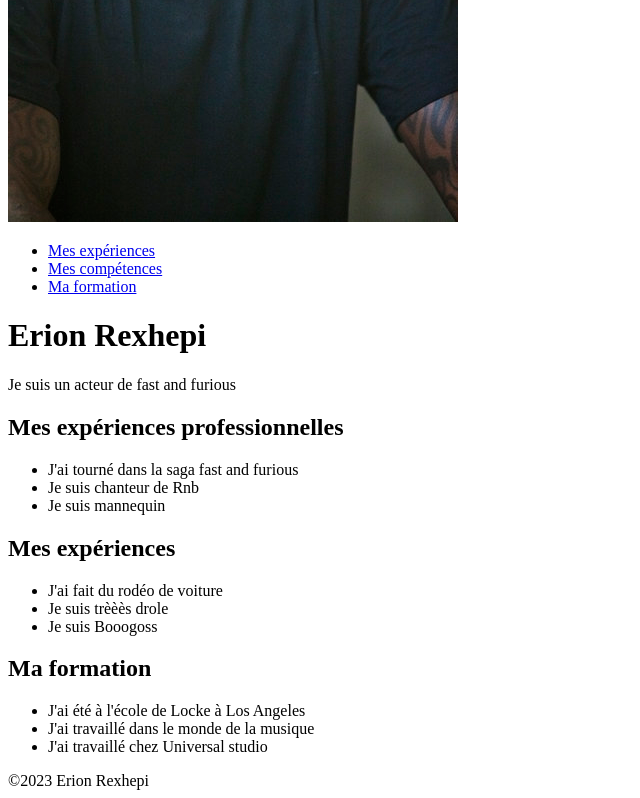
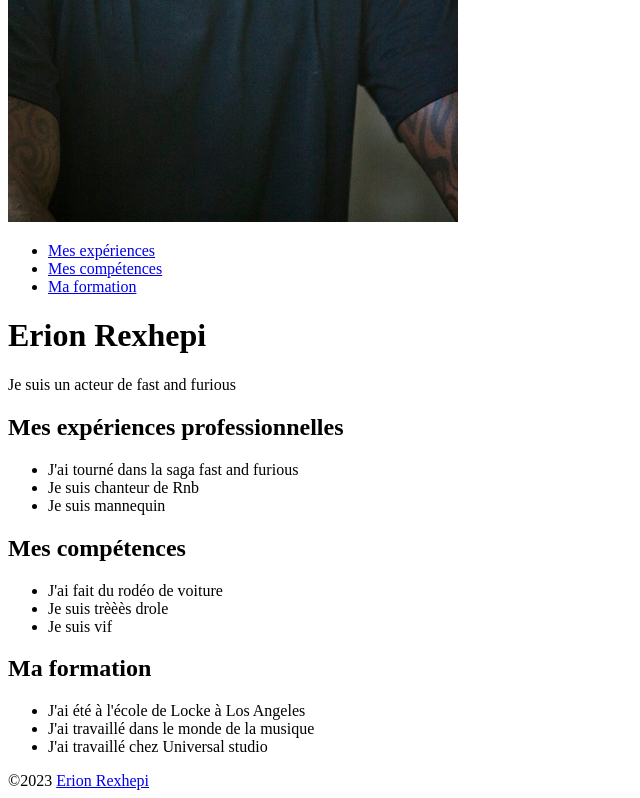
Before and after one commit to divtec-cejef/cv-01-html-ErionRexhepi13, a plain HTML site: page index.html in a window 1280 px wide. Shown: the part 461-1259 px from the top of the page, without its empty margins (0-640 px from the left). Drawn offline with Linux system fonts and the light colour scheme.

Commit message:
Ajout des liens

```diff
--- a/index.html
+++ b/index.html
@@ -23,9 +23,9 @@
 
     <nav>
         <ul class="menu">
-            <li><a href="#">Mes expériences</a></li>
-            <li><a href="#">Mes compétences</a></li>
-            <li><a href="#">Ma formation</a></li>
+            <li><a href="#experience">Mes expériences</a></li>
+            <li><a href="#competence">Mes compétences</a></li>
+            <li><a href="#formation">Ma formation</a></li>
         </ul>
     </nav>
 
@@ -35,21 +35,21 @@
 
     <p>Je suis un acteur de fast and furious</p>
 
-    <h2>Mes expériences professionnelles</h2>
+    <h2 id="experience">Mes expériences professionnelles</h2>
     <ul>
         <li>J'ai tourné dans la saga fast and furious</li>
         <li>Je suis chanteur de Rnb</li>
         <li>Je suis mannequin</li>
     </ul>
 
-    <h2>Mes expériences</h2>
+    <h2 id="competence">Mes compétences</h2>
     <ul>
         <li>J'ai fait du rodéo de voiture</li>
         <li>Je suis trèèès drole</li>
-        <li>Je suis Booogoss</li>
+        <li>Je suis vif</li>
     </ul>
 
-    <h2>Ma formation</h2>
+    <h2 id="formation">Ma formation</h2>
     <ul>
         <li>J'ai été à l'école de Locke à Los Angeles</li>
         <li>J'ai travaillé dans le monde de la musique</li>
@@ -58,7 +58,7 @@
 
 </main>
 <footer>
-    &copy;2023 Erion Rexhepi
+    &copy;2023 <a href="mailto:erion.rexhepi@divtec.ch" >Erion Rexhepi</a>
 </footer>
 </body>
 </html>
```
